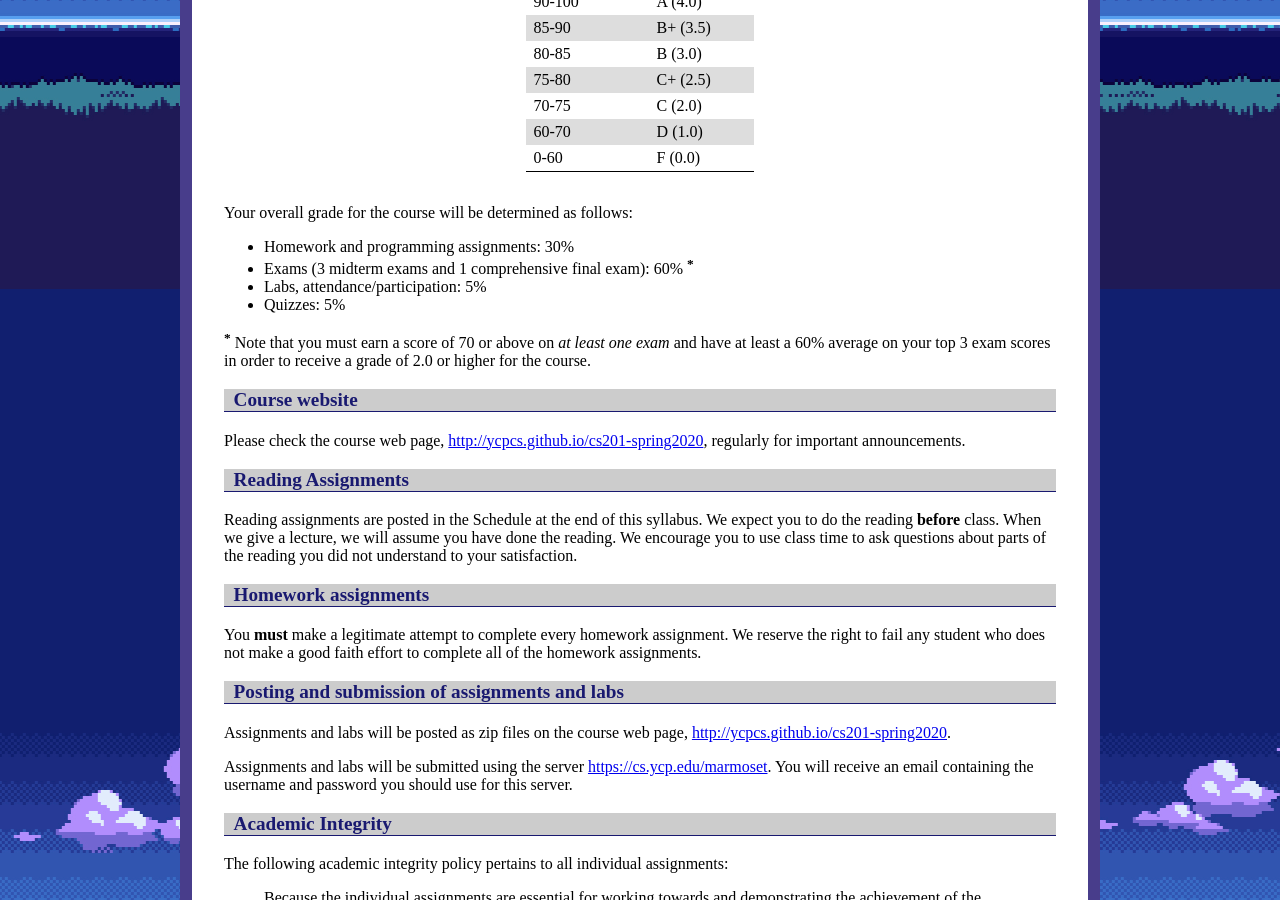
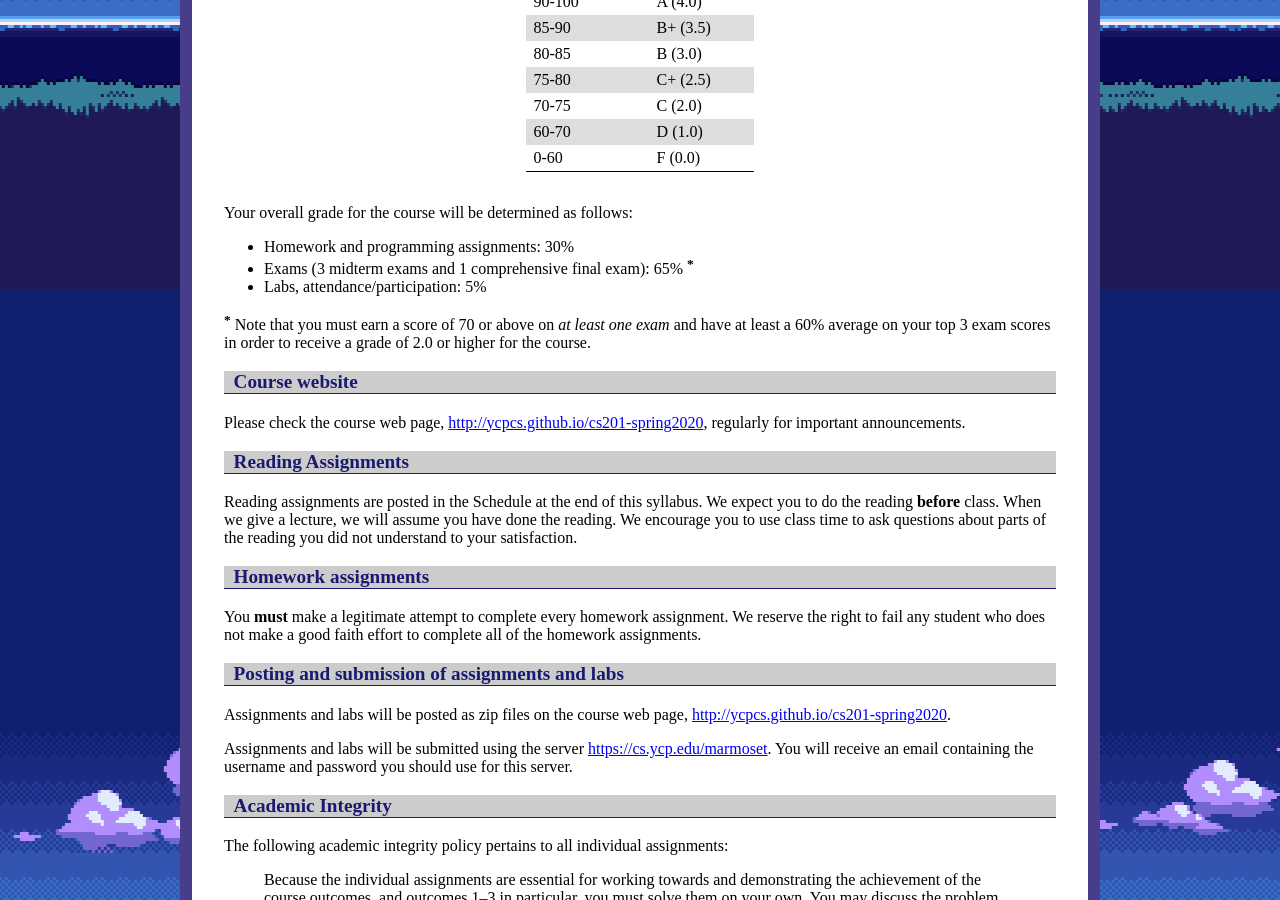
Before and after one commit to ycpcs/cs201-spring2020, a Jekyll site: the page built from syllabus.md, in a window 1280 px wide and 900 px high, scrolled down 1511 px. Built offline with Jekyll 4.4.1, drawn with Linux system fonts in a browser that asks for light colours.

Commit message:
update syllabus
update syllabus

```diff
--- a/syllabus.md
+++ b/syllabus.md
@@ -82,9 +82,8 @@ Grades are assigned on a 100-point scale:
 Your overall grade for the course will be determined as follows:
 
 -   Homework and programming assignments: 30%
--   Exams (3 midterm exams and 1 comprehensive final exam): 60% <sup><b>\*</b></sup>
+-   Exams (3 midterm exams and 1 comprehensive final exam): 65% <sup><b>\*</b></sup>
 -   Labs, attendance/participation: 5%
--   Quizzes: 5%
 
 <sup><b>\*</b></sup> Note that you must earn a score of 70 or above on *at least one exam* and have at least a 60% average on your top 3 exam scores in order to receive a grade of 2.0 or higher for the course.
 
```
